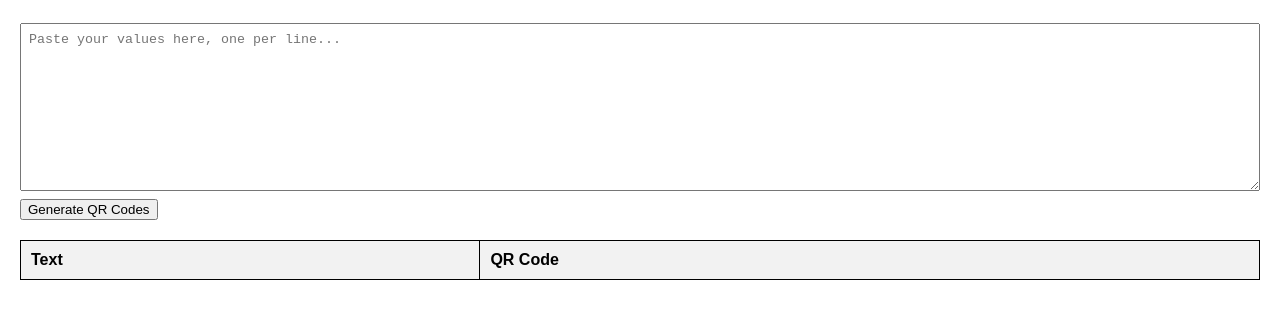
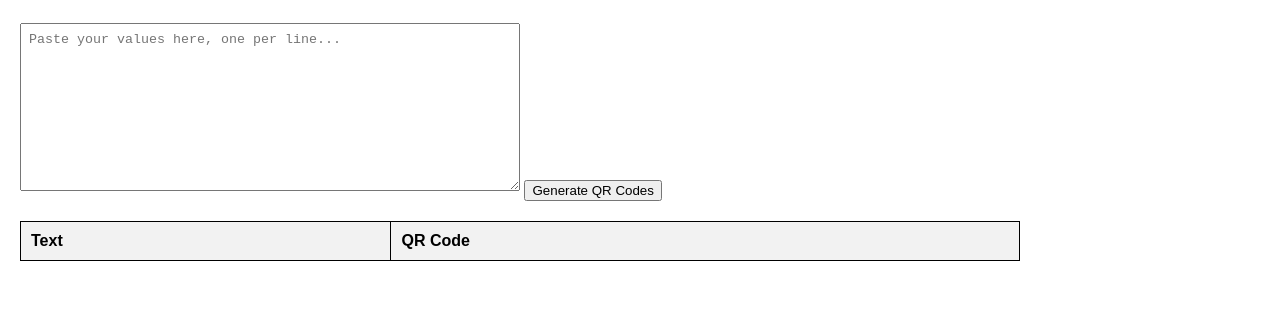
Before and after one commit to JoshRula/qr-code-scanner, a plain HTML site: page qr_generator.html in a window 1280 px wide. Shown: the part 81-400 px from the top of the page. Drawn offline with nearby package versions, Linux system fonts and the light colour scheme.

Commit message:
Update qr_generator.html

```diff
--- a/qr_generator.html
+++ b/qr_generator.html
@@ -10,8 +10,16 @@
             margin: 0;
             padding: 20px;
         }
+        #inputText {
+            width: 100%;
+            max-width: 500px;
+            padding: 8px;
+            margin: 4px 0;
+            box-sizing: border-box;
+        }
         table {
             width: 100%;
+            max-width: 1000px;
             border-collapse: collapse;
             margin-top: 20px;
         }
@@ -25,11 +33,8 @@
         th {
             background-color: #f2f2f2;
         }
-        input[type="text"], textarea {
-            width: 100%;
-            padding: 8px;
-            margin: 4px 0;
-            box-sizing: border-box;
+        tr:not(:first-child) {
+            height: 140%;
         }
         .qr-code img {
             width: 150px;
```
